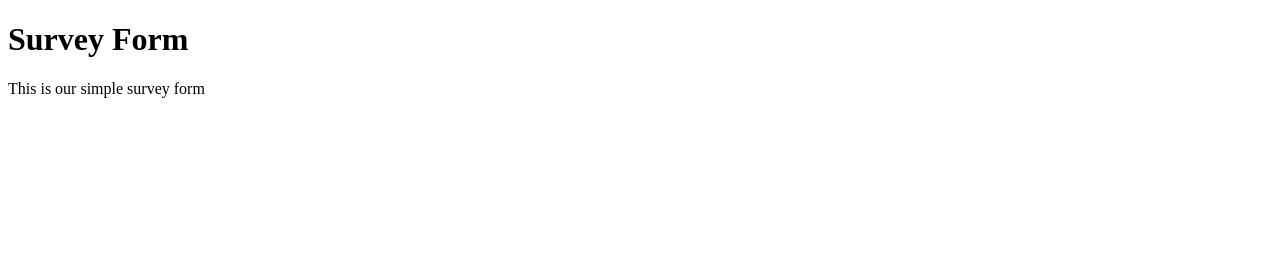
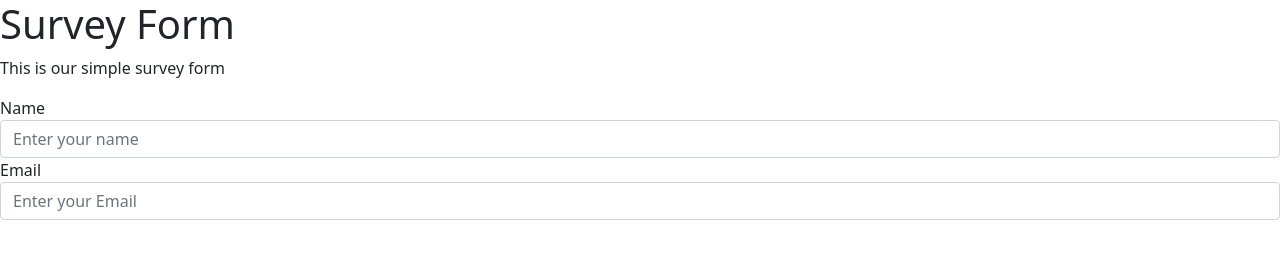
Before and after one commit to olavocarvalho/microverse-pair-1, a plain HTML site: page index.html in a window 1280 px wide. Drawn offline with nearby package versions, Linux system fonts and the light colour scheme.

Commit message:
added form name and email fields

```diff
--- a/index.html
+++ b/index.html
@@ -3,28 +3,43 @@
   <head>
     <meta charset="UTF-8">
     <title>Survey Form</title>
+    <link href="https://cdn.jsdelivr.net/npm/bootstrap@5.1.3/dist/css/bootstrap.min.css" rel="stylesheet" integrity="sha384-1BmE4kWBq78iYhFldvKuhfTAU6auU8tT94WrHftjDbrCEXSU1oBoqyl2QvZ6jIW3" crossorigin="anonymous">
     <link rel="stylesheet" href="css/style.css">
   </head>
 
   <body>
     <script src="https://cdn.freecodecamp.org/testable-projects-fcc/v1/bundle.js"></script>
-    <!--Story 1-->
-    <h1 id="title"> Survey Form</h1>
 
-    <!--Story 2-->
-    <p id="description">This is our simple survey form</p>
-    <!--
+    <header class="header">
+      <h1 id="title"> Survey Form</h1>
+      <p id="description">This is our simple survey form</p>
+    </header>
 
-    Hello Camper!
+    <form id="survey-form">
+      <div class="form-group">
+        <label id="name-label" for="name">Name</label>
+        <input
+          type="text"
+          name="name"
+          id="name"
+          class="form-control"
+          placeholder="Enter your name"
+          required
+        />
+      </div>
+      <div class="form-group">
+        <label id="email-label" for="email">Email</label>
+        <input
+          type="email"
+          name="email"
+          id="email"
+          class="form-control"
+          placeholder="Enter your Email"
+          required
+        />
+      </div>
+    </form>
 
-    For now, the test suite only works in Chrome!
-    Please read the README below in the JS Editor before beginning.
-    Feel free to delete this message once you have read it.
-    Good luck and Happy Coding!
-
-    - The freeCodeCamp Team
-
-    -->
     <script  src="js/index.js"></script>
   </body>
 </html>
```
